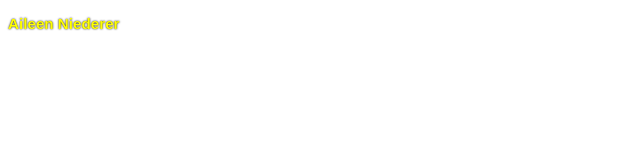
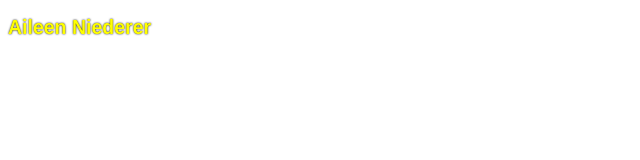
Before and after one commit to Aileen3011/EIA2, a plain HTML site: page Steckbrief/steckbrief.htm in a window 1280 px wide. Shown: the whole page, without its empty margins (0-640 px from the left). Drawn offline with Linux system fonts and the light colour scheme.

Commit message:
Update steckbrief.htm

```diff
--- a/Steckbrief/steckbrief.htm
+++ b/Steckbrief/steckbrief.htm
@@ -9,14 +9,14 @@ body {
 	font-size: small;
 	background: white;
 }
-h3 {
+h2 {
 	color: yellow;
 	text-shadow: 0px 0px 2px black;
 }
 </style>
 </head>
 <body>
-	<h3>Aileen Niederer</h3>
+	<h2>Aileen Niederer</h2>
 	<!-- Hier die Links zu den gelösten Aufgaben einstellen, aktuelle oben, alte stehen lassen! Format: Aufgabenbezeichnung, Datum -->
 </body>
 </html>
```
